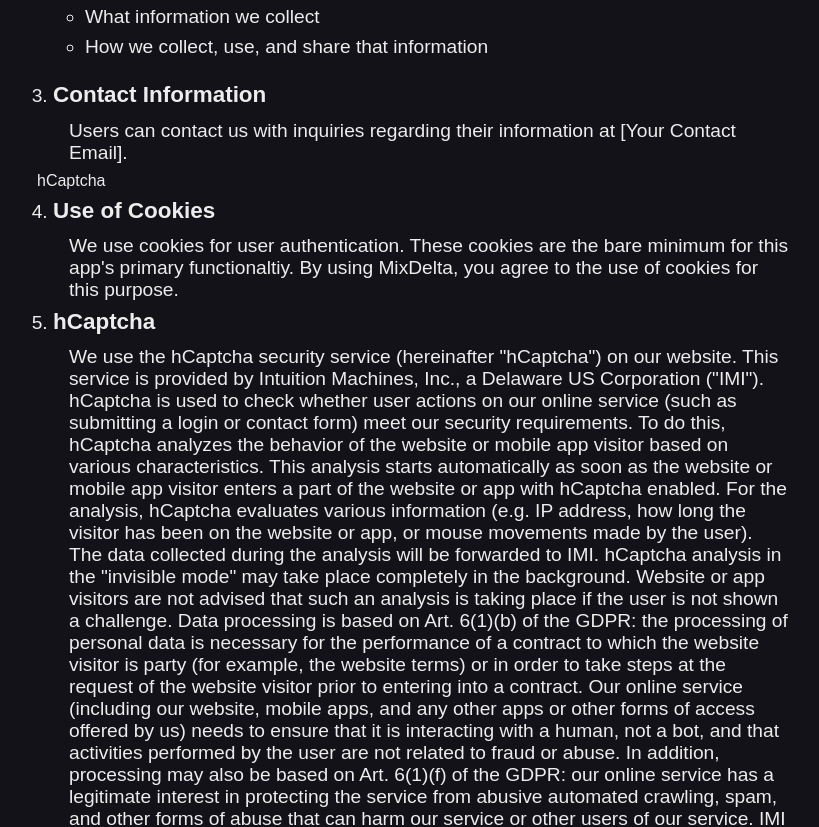
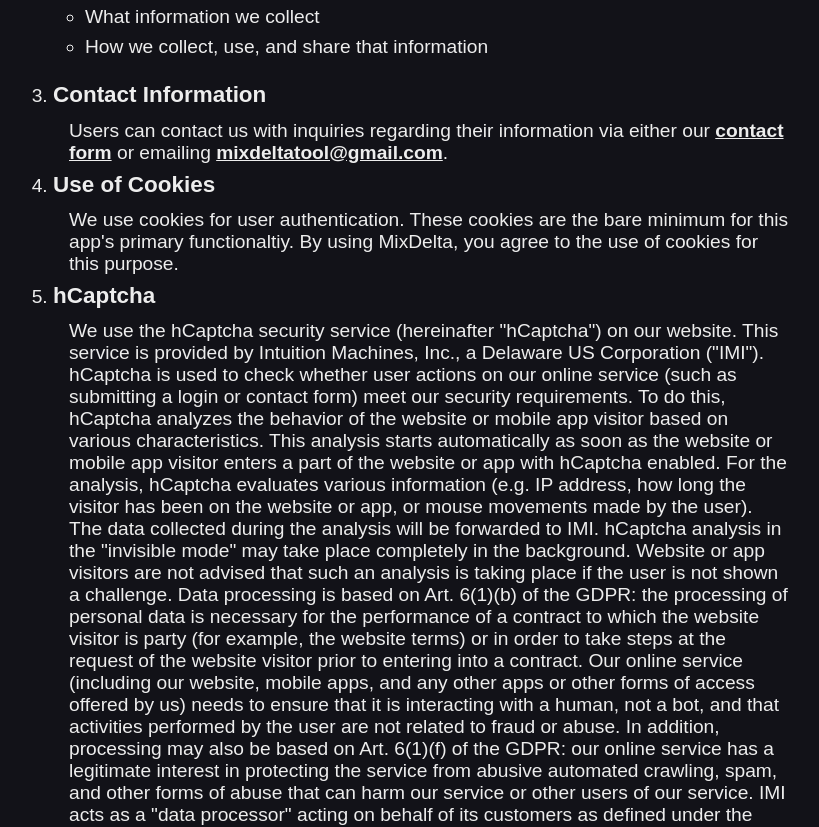
Before and after one commit to nic-vo/mixdeltatool, a Next.js app: page /privacypolicy in a window 1280 px wide. Shown: the part 1560-2387 px from the top of the page, without its empty margins (235-1054 px from the left). Built offline with nearby package versions, Linux system fonts and the light colour scheme.

Commit message:
Add contact info to specific part of privacy policy

```diff
--- a/src/pages/privacypolicy.tsx
+++ b/src/pages/privacypolicy.tsx
@@ -96,9 +96,9 @@
 						<li>
 							<h3>Contact Information</h3>
 							<p>
-								Users can contact us with inquiries regarding their information at [Your Contact Email].
+								Users can contact us with inquiries regarding their information via either our <a href='/contact' target='_blank'>contact form</a> or emailing <a href='mailto:mixdeltatool@gmail.com' target='_blank'>mixdeltatool@gmail.com</a>.
 							</p>
-						</li>hCaptcha
+						</li>
 						<li>
 							<h3>Use of Cookies</h3>
 							<p>
```
